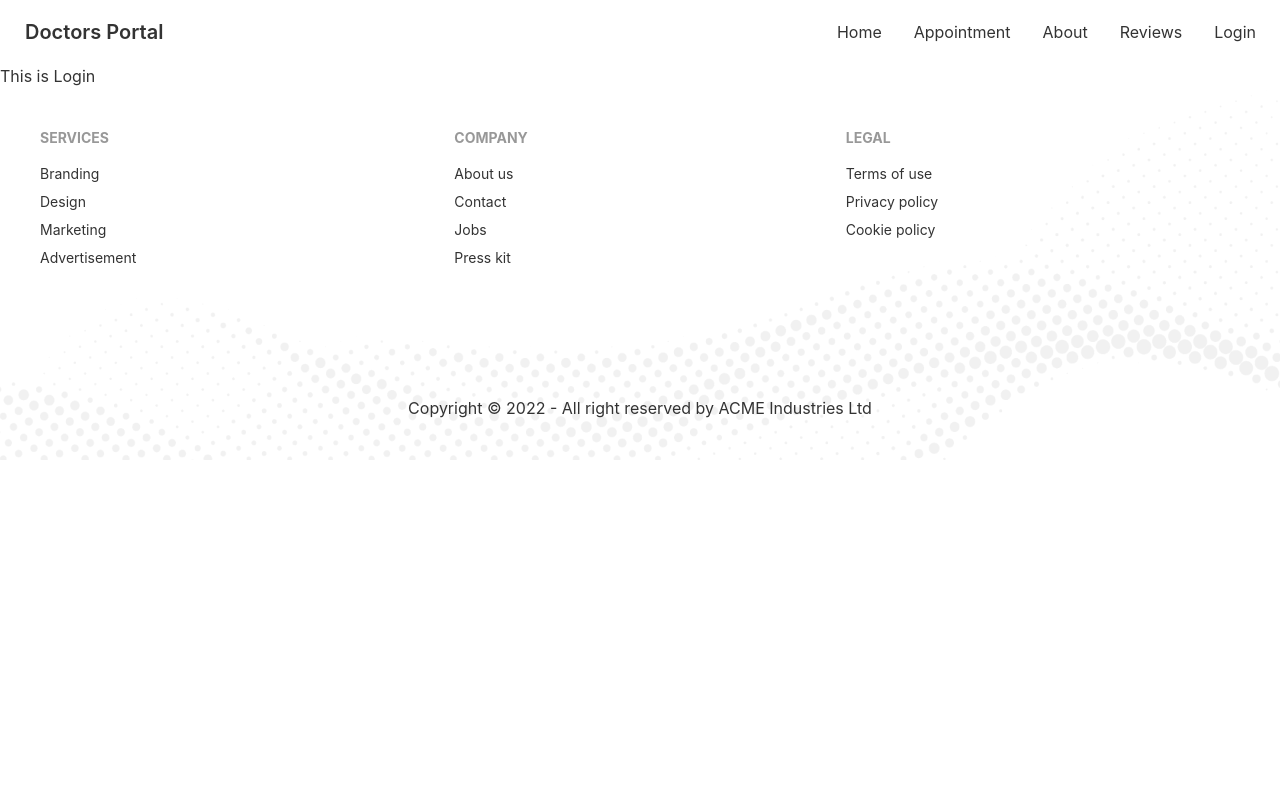
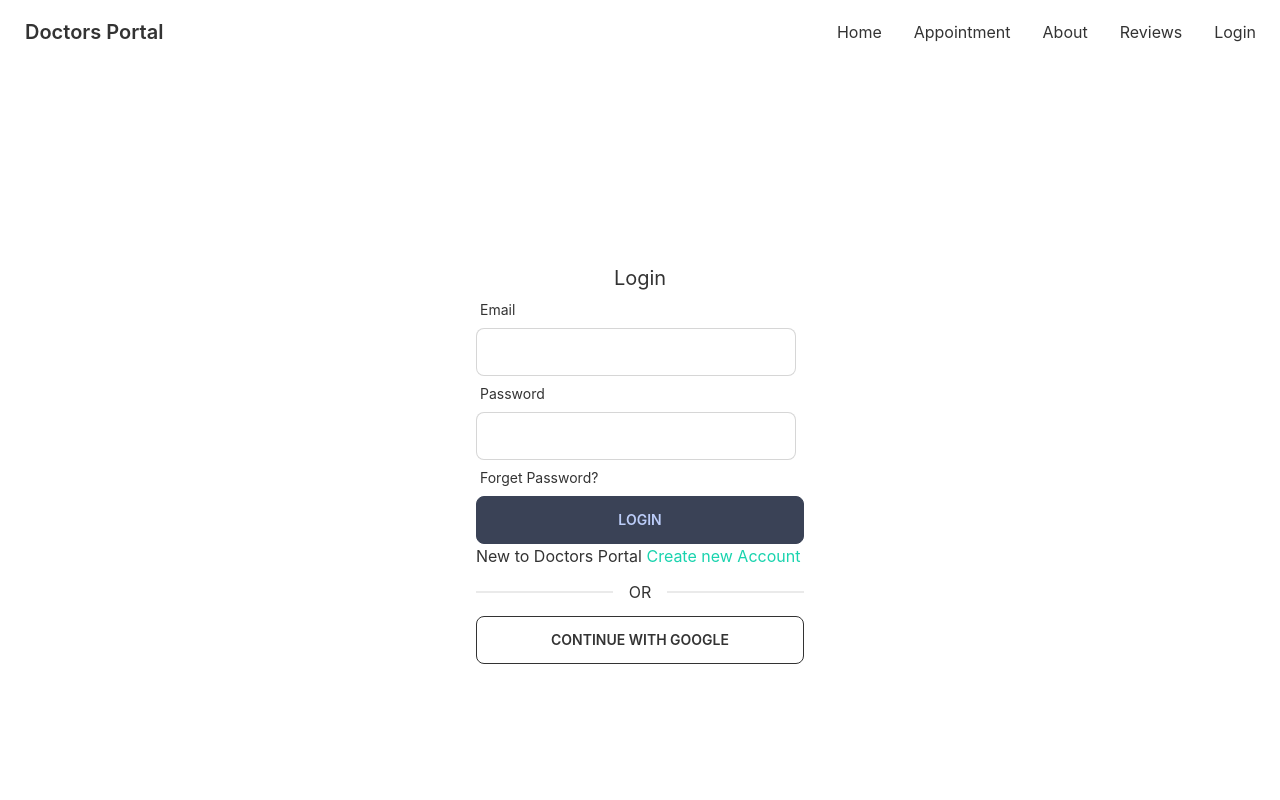
Before and after one commit to Irfan-Chowdhury/Doctors-Portal, a React (Create React App) app: page /login in a window 1280 px wide. Shown: the top 800 px of the page. Built offline with nearby package versions, Linux system fonts and the light colour scheme.

Commit message:
73-1 & 73-2

```diff
--- a/package.json
+++ b/package.json
@@ -8,6 +8,7 @@
     "@testing-library/user-event": "^13.5.0",
     "daisyui": "^2.39.1",
     "date-fns": "^2.29.3",
+    "firebase": "^9.14.0",
     "react": "^18.2.0",
     "react-day-picker": "^8.3.6",
     "react-dom": "^18.2.0",
--- a/src/Pages/Login/Login.js
+++ b/src/Pages/Login/Login.js
@@ -1,9 +1,28 @@
 import React from 'react';
+import { Link } from 'react-router-dom';
 
 const Login = () => {
     return (
-        <div>
-            <h1>This is Login</h1>
+        <div className='h-[800px] flex justify-center items-center'>
+            <div className='w-96 p-7'>
+                <h2 className='text-xl text-center'>Login</h2>
+                <form>
+                    <div className="form-control w-full max-w-xs">
+                        <label className="label"> <span className="label-text">Email</span></label>
+                        <input type="text" className="input input-bordered w-full max-w-xs" />
+                    </div>
+                    <div className="form-control w-full max-w-xs">
+                        <label className="label"> <span className="label-text">Password</span></label>
+                        <input type="password"
+                            className="input input-bordered w-full max-w-xs" />
+                        <label className="label"> <span className="label-text">Forget Password?</span></label>
+                    </div>
+                    <input className='btn btn-accent w-full' value="Login" type="submit" />
+                </form>
+                <p>New to Doctors Portal <Link className='text-secondary' to="/signup">Create new Account</Link></p>
+                <div className="divider">OR</div>
+                <button className='btn btn-outline w-full'>CONTINUE WITH GOOGLE</button>
+            </div>
         </div>
     );
 };
--- /dev/null
+++ b/src/firebase/firebase.config.js
@@ -0,0 +1,18 @@
+// Import the functions you need from the SDKs you need
+import { initializeApp } from "firebase/app";
+// TODO: Add SDKs for Firebase products that you want to use
+// https://firebase.google.com/docs/web/setup#available-libraries
+
+// Your web app's Firebase configuration
+const firebaseConfig = {
+  apiKey: process.env.REACT_APP_apiKey,
+  authDomain: process.env.REACT_APP_authDomain,
+  projectId: process.env.REACT_APP_projectId,
+  storageBucket: process.env.REACT_APP_storageBucket,
+  messagingSenderId: process.env.REACT_APP_messagingSenderId,
+  appId: process.env.REACT_APP_appId,
+};
+
+// Initialize Firebase
+const app = initializeApp(firebaseConfig);
+export default app;
```
Also changed, not shown: 2 other files (tests, documents, lock files or other folders).
